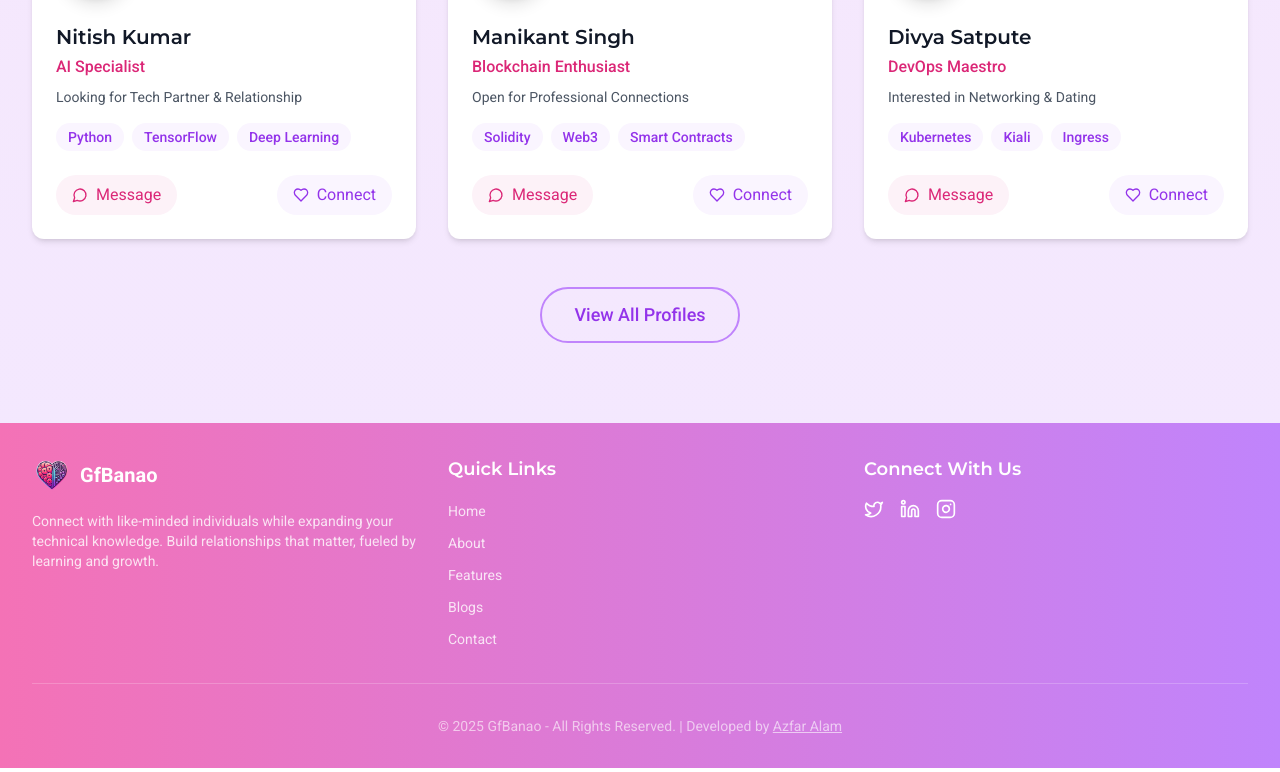
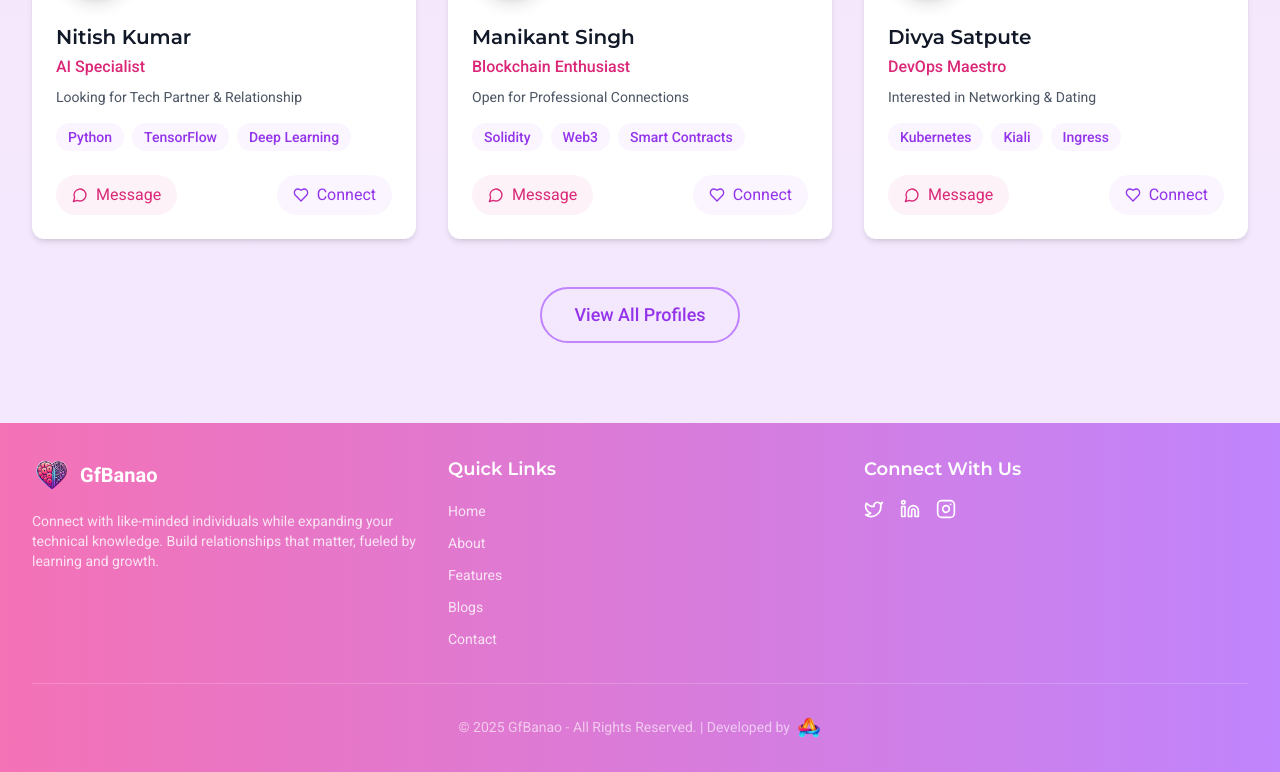
Before and after one commit to mdazfar2/GfBanao, a React (Vite) app: page / in a window 1280 px wide. Shown: the part 7641-8413 px from the top of the page. Built offline with nearby package versions, Linux system fonts and the light colour scheme.

Commit message:
developed sign impl

```diff
--- a/src/components/Footer.tsx
+++ b/src/components/Footer.tsx
@@ -53,7 +53,22 @@ const Footer: React.FC = () => {
         </div>
 
         <div className="mt-8 pt-8 border-t border-white/20 text-center text-white/60 text-sm">
-          <p>&copy; {new Date().getFullYear()} GfBanao - All Rights Reserved. | Developed by <a href="https://github.com/mdazfar2" className="underline">Azfar Alam</a></p>
+          <p>
+            &copy; {new Date().getFullYear()} GfBanao - All Rights Reserved. | Developed by{' '}
+            <a
+              href="https://azfaralam.vercel.app/"
+              target="_blank"
+              rel="noopener noreferrer"
+              aria-label="Azfar Alam (opens in a new tab)"
+              className="ml-1 inline-flex h-6 w-6 -translate-y-0.5 items-center justify-center rounded-full align-middle transition-transform duration-200 hover:scale-110 focus-visible:outline focus-visible:outline-2 focus-visible:outline-offset-2 focus-visible:outline-white"
+            >
+              <img
+                src="/Azfar-fevico.webp"
+                alt=""
+                className="h-full w-full object-contain"
+              />
+            </a>
+          </p>
         </div>
       </div>
     </footer>
```
Also changed, not shown: public/Azfar-fevico.webp (added).
